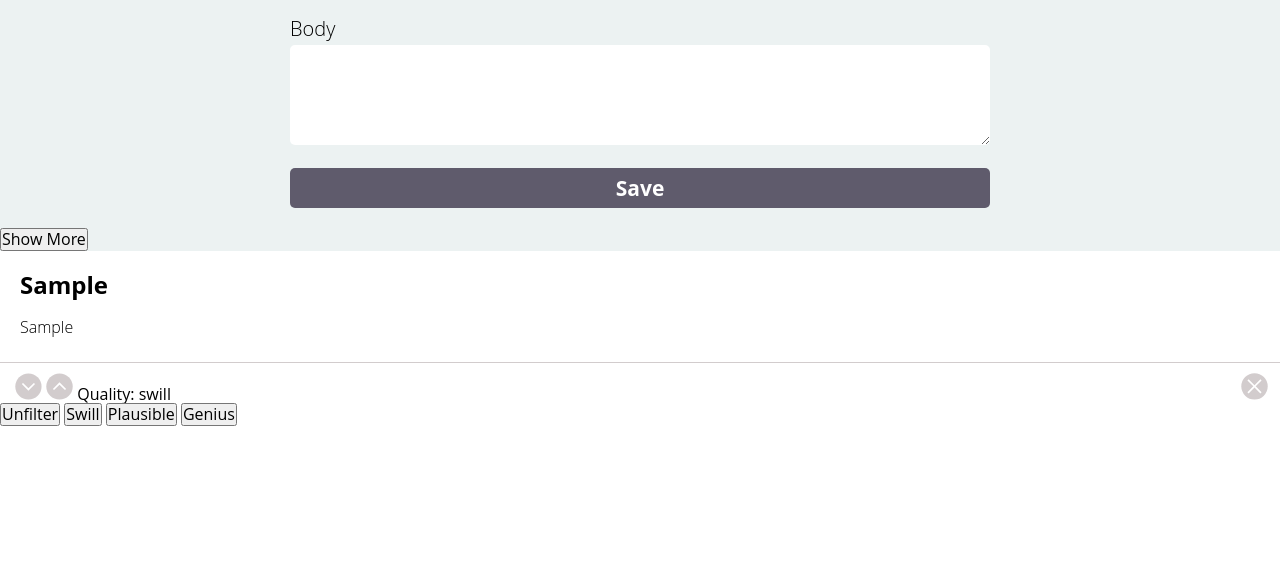
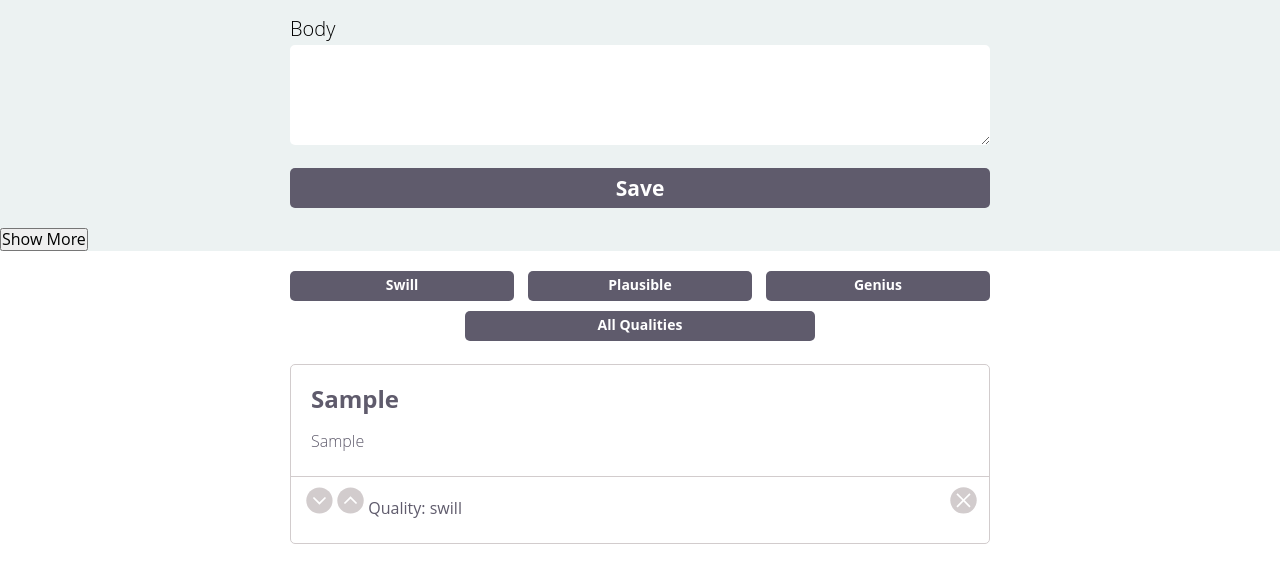
Before and after one commit to dForDeveloper/ideabox-triples, a plain HTML site: page index.html in a window 1280 px wide. Both pictures are taken after typing "Sample", "Sample" into the empty fields and a click on the input "Save". Shown: the part 163-746 px from the top of the page. Drawn offline with Linux system fonts and the light colour scheme.

Commit message:
Style filter buttons

```diff
--- a/css/styles.css
+++ b/css/styles.css
@@ -80,9 +80,35 @@ label {
   height: 40px;
 }
 
+.filter-buttons {
+  display: grid;
+  grid-column-gap: 2%;
+  grid-row-gap: 10px;
+  grid-template-columns: repeat(3, 1fr);
+  margin: 20px auto 0;
+  max-width: 700px;
+  width: 80%
+}
+
+.filter-buttons button {
+  background-color: #5f5b6c;
+  border: none;
+  border-radius: 5px;
+  color: #ffffff;
+  font-size: 14px;
+  font-weight: 700;
+  height: 30px;
+}
+
+.unfilter-button {
+  grid-column: 1/4;
+  width: 50%;
+  margin: auto;
+}
 
 button:disabled {
-  background-color: peru;
+  background-color: #b2a4d0;
+  box-shadow: 0 0 3px #5f5b6c;
 }
 
 .card-area {
@@ -91,11 +117,13 @@ button:disabled {
 
 .card {
   border:solid 1px #D2CCCD;
+  border-radius: 5px;
   color: #5f5b6c;
   height: 180px;
   margin:auto;
   margin-top: 23px;
   max-width: 700px;
+  width: 80%;
 }
 
 .card-title {
--- a/index.html
+++ b/index.html
@@ -30,10 +30,10 @@
       </div>
     </main>
     <section class="filter-buttons">
-      <button class="unfilter-button filter-quality">Unfilter</button>
       <button class="swill-button filter-quality">Swill</button>
       <button class="plausible-button filter-quality">Plausible</button>
       <button class="genius-button filter-quality">Genius</button>
+      <button class="unfilter-button filter-quality">All Qualities</button>
     </section>
     <section class="card-area">
     </section>
--- a/js/main.js
+++ b/js/main.js
@@ -126,6 +126,7 @@ function clearInput() {
 function addCardToDOM(idea) {
   var newCard = document.createElement('article');
   newCard.dataset.id = idea.id;
+  newCard.classList.add('card');
   newCard.innerHTML =
   `<span class="searchable">
     <h2 class="card-title editable" contenteditable="true">
@@ -141,7 +142,7 @@ function addCardToDOM(idea) {
     Quality: <span class="quality">${idea.quality}</span>
     <img src="images/delete.svg" alt="delete" class="delete svg">
   </div>`;
-  get('section').prepend(newCard);
+  get('.card-area').prepend(newCard);
 }
 
 function sortCards(e) {
@@ -149,7 +150,7 @@ function sortCards(e) {
   var clickedButton = e.target;
   var clickedButtonText = e.target.innerText.toLowerCase();
 
-  if (clickedButtonText !== 'unfilter') {
+  if (clickedButtonText !== 'all qualities') {
     console.log(clickedButtonText);
     document.querySelectorAll('.quality').forEach(function (span) {
       if (clickedButtonText === span.innerText) {
```
